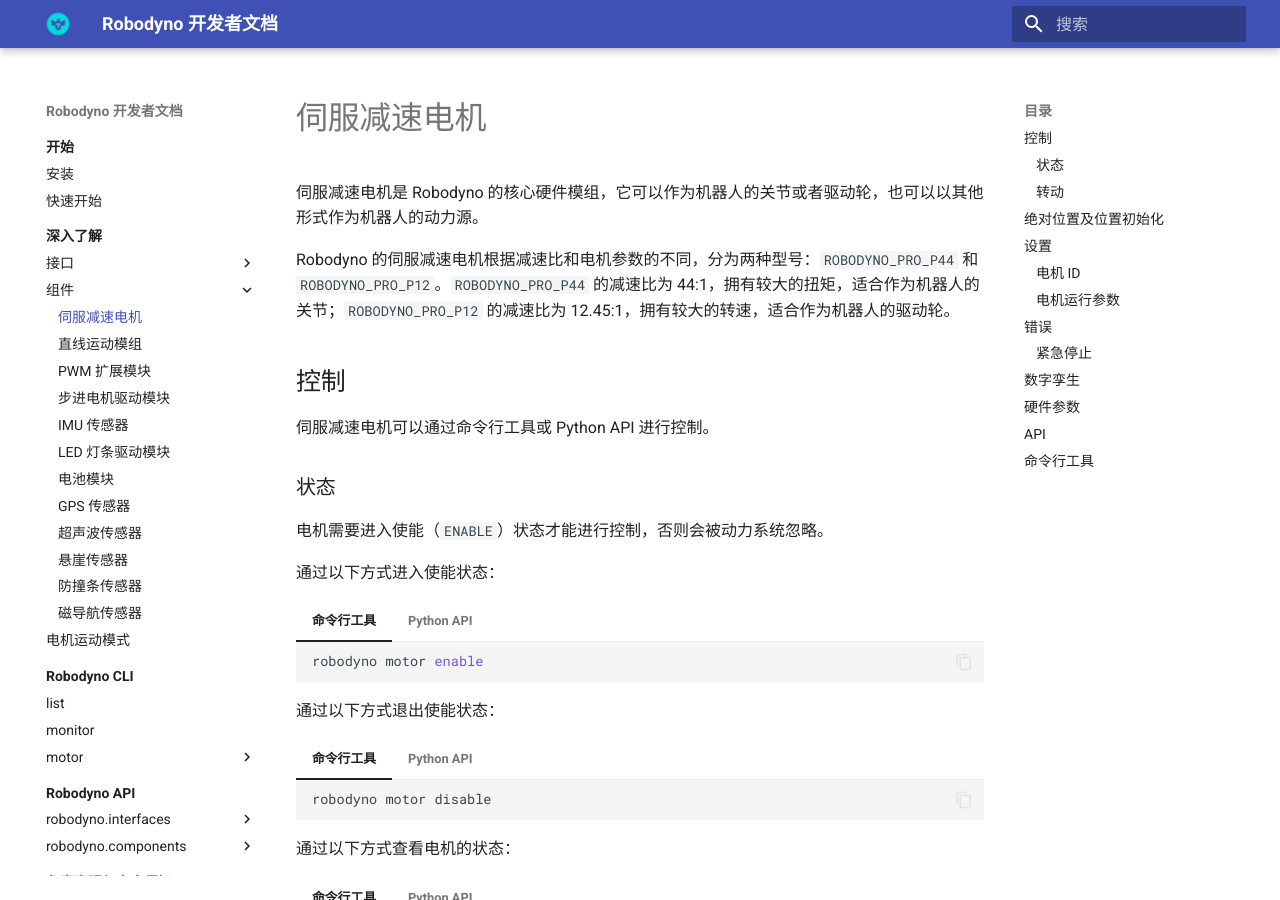
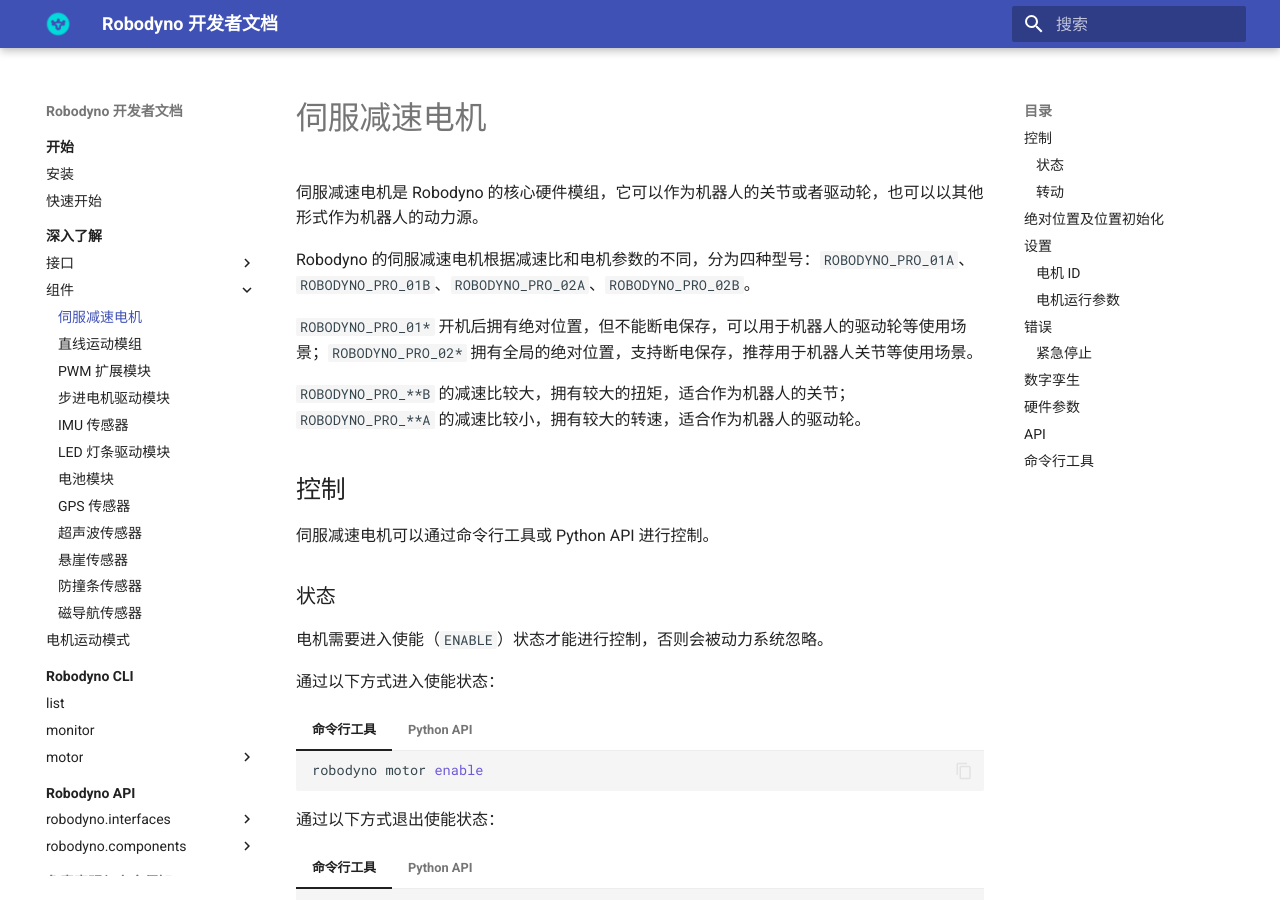
Before and after one commit to robodyno/robodyno, an MkDocs documentation site: the page built from docs/deep-dive/components/motor.md, in a window 1280 px wide and 900 px high. Built offline with MkDocs 1.6.1 and Material for MkDocs 9.7.7, drawn with Linux system fonts in a browser that asks for light colours; the version menu is left out; some of the changed text lies outside the part shown.

Commit message:
Update Robodyno motor model names

```diff
--- a/docs/deep-dive/components/motor.md
+++ b/docs/deep-dive/components/motor.md
@@ -2,7 +2,11 @@
 
 伺服减速电机是 Robodyno 的核心硬件模组，它可以作为机器人的关节或者驱动轮，也可以以其他形式作为机器人的动力源。
 
-Robodyno 的伺服减速电机根据减速比和电机参数的不同，分为两种型号：`ROBODYNO_PRO_P44` 和 `ROBODYNO_PRO_P12`。`ROBODYNO_PRO_P44` 的减速比为 44:1，拥有较大的扭矩，适合作为机器人的关节；`ROBODYNO_PRO_P12` 的减速比为 12.45:1，拥有较大的转速，适合作为机器人的驱动轮。
+Robodyno 的伺服减速电机根据减速比和电机参数的不同，分为四种型号：`ROBODYNO_PRO_01A`、`ROBODYNO_PRO_01B`、`ROBODYNO_PRO_02A`、`ROBODYNO_PRO_02B`。
+
+`ROBODYNO_PRO_01*` 开机后拥有绝对位置，但不能断电保存，可以用于机器人的驱动轮等使用场景；`ROBODYNO_PRO_02*` 拥有全局的绝对位置，支持断电保存，推荐用于机器人关节等使用场景。
+
+`ROBODYNO_PRO_**B` 的减速比较大，拥有较大的扭矩，适合作为机器人的关节；`ROBODYNO_PRO_**A` 的减速比较小，拥有较大的转速，适合作为机器人的驱动轮。
 
 ## 控制
 
@@ -346,16 +350,16 @@
 
 ## 硬件参数
 
-| 参数       | `ROBODYNO_PRO_P44` | `ROBODYNO_PRO_P12` |
-| ---------- | ------------------ | ------------------ |
-| 电源输入   | 11.1V ~ 25.2V      |
-| 额定功率   | 35W                |
-| 最大相电流 | 15A                |
-| 减速比     | 44:1               | 12.45:1            |
-| 额定转速   | 52RPM              | 190RPM             |
-| 额定扭矩   | 6.57Nm             | 1.86Nm             |
-| 最大转速   | 85RPM              | 310RPM             |
-| 最大扭矩   | 9.86Nm             | 2.79Nm             |
+| 参数       | `ROBODYNO_PRO_01B(02B)` | `ROBODYNO_PRO_01A(02A)` |
+| ---------- | ----------------------- | ----------------------- |
+| 电源输入   | 11.1V ~ 25.2V           |
+| 额定功率   | 35W                     |
+| 最大相电流 | 15A                     |
+| 减速比     | 65.5(44.0):1            | 15.2(12.5):1            |
+| 额定转速   | 52RPM                   | 190RPM                  |
+| 额定扭矩   | 6.57Nm                  | 1.86Nm                  |
+| 最大转速   | 85RPM                   | 310RPM                  |
+| 最大扭矩   | 9.86Nm                  | 2.79Nm                  |
 
 ## API
 
```
Also changed, not shown: CHANGELOG.md (+7 -0 lines), docs/deep-dive/components/index.md (+17 -15 lines), 5 other files.
